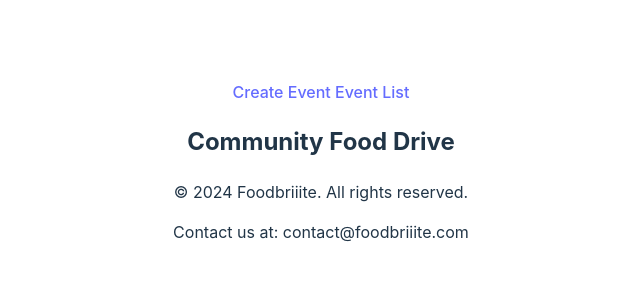
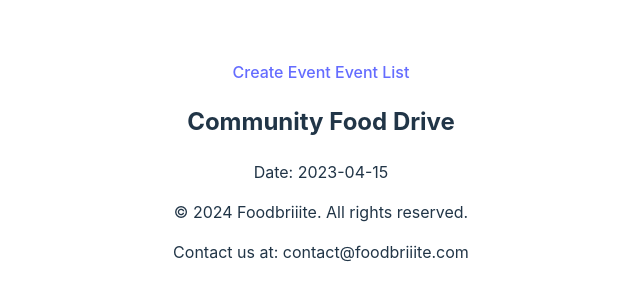
Before and after one commit to SaraM09/hackathon-1-front-end, a React (Vite) app: page /events/1 in a window 1280 px wide. Shown: the part 230-530 px from the top of the page, without its empty margins (319-959 px from the left). Built offline with nearby package versions, Linux system fonts and the light colour scheme.

Commit message:
added date

```diff
--- a/src/components/DonationEventDetails.jsx
+++ b/src/components/DonationEventDetails.jsx
@@ -20,6 +20,7 @@ const DonationEventDetails = () => {
   return (
     <div>
        <h2>{eventData.title}</h2>
+       <p>Date: {eventData.date}</p>
 
 
         </div>
```
